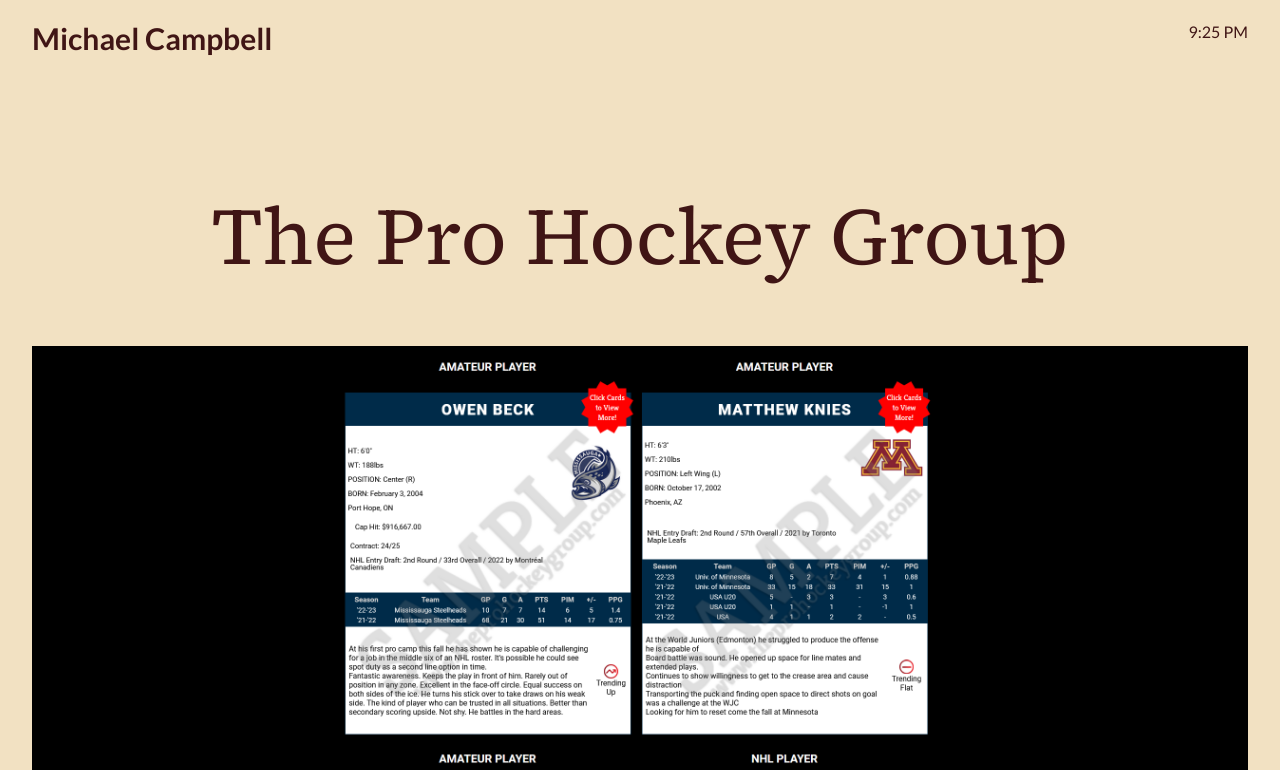
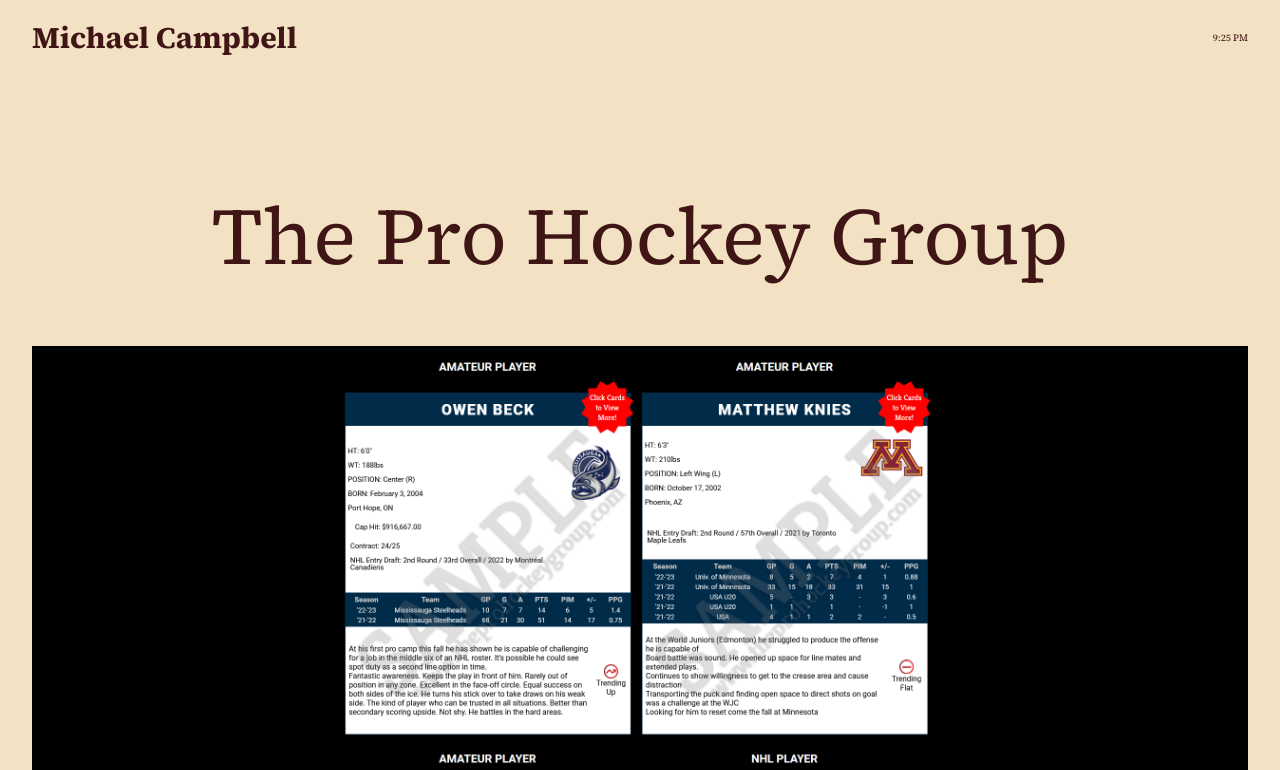
Before and after one commit to soupy96/march-port-2024, a React (Vite) app: page /hockey in a window 1280 px wide. Shown: the top 770 px of the page. Built offline with nearby package versions, Linux system fonts and the light colour scheme.

Commit message:
finished adding the final spacing and fonts

```diff
--- a/src/assets/css/index.css
+++ b/src/assets/css/index.css
@@ -17,15 +17,6 @@
   font-family: 'Lato', sans-serif;
   background-color: #f2e1c2;
   color: #401515;
-}
-
-.marquee {
-  font-size: 4vw;
-  background-color: #f2e1c2;
-  color: #f27830;
-  font-style: italic;
-  text-transform: uppercase;
-  font-family: 'Bebas Neue', sans-serif;
 }
 
 .projectbox {
@@ -48,12 +39,14 @@
   flex-direction: column-reverse;
   align-items: center;
   border-radius: 0px;
-  transition: filter 0.5s, border-radius 0.5s;
+  transition: filter 0.5s, border-radius 0.5s, font-size 0.5s;
   margin: 30px 0px;
+  font-size: 1vw;
 }
 
 .card:hover {
-  border-radius: 15px;
+  border-radius: 30px;
+  font-size: 1.15vw;
 }
 
 .card-page {
@@ -62,7 +55,6 @@
   display: flex;
   flex-direction: column-reverse;
   align-items: center;
-  border-radius: 0px;
   border-radius: 0px;
   transition: filter 0.5s, border-radius 0.5s;
   margin: 30px 0px;
@@ -128,6 +120,15 @@
   background-repeat: no-repeat;
 }
 
+.marquee {
+  font-size: 4vw;
+  background-color: #f2e1c2;
+  color: #f27830;
+  font-style: italic;
+  text-transform: uppercase;
+  font-family: 'Bebas Neue', sans-serif;
+}
+
 @media only screen and (max-width: 768px) {
   .projectbox {
     display: flex;
--- a/src/components/Body.jsx
+++ b/src/components/Body.jsx
@@ -80,9 +80,10 @@
 
 const NumberSide = styled.div`
   width: 40%;
-  font-size: 20vw;
+  font-size: 30vw;
   display: flex;
   justify-content: space-evenly;
+  font-family: 'Bebas Neue', sans-serif;
 
   @media only screen and (max-width: 768px) {
     display: none;
@@ -90,7 +91,7 @@
 
   p {
     position: sticky;
-    line-height: 450px;
+    line-height: 33vw;
     top: 0;
     overflow: hidden;
   }
@@ -109,25 +110,31 @@
 `;
 
 const SingleBody = styled.div`
-  height: 550px;
+  height: 35vw;
   border-top: 1px solid #401515;
   display: flex;
   justify-content: space-between;
 `;
 
 const Info = styled.div`
-  width: 70%;
+  width: 80%;
   font-size: 1vw;
 
   h2 {
-    font-size: 4vw;
-    margin-bottom: 20px;
+    font-size: 6vw;
+  }
+
+  p {
+    font-size: 1.25vw;
   }
 `;
 
 const Number = styled.div`
   width: 5%;
   text-align: right;
+  font-size: 1vw;
+  font-family: 'Source Serif 4', serif;
+  margin-top: 2vw;
 `;
 
 export default Body;
--- a/src/components/Footer.jsx
+++ b/src/components/Footer.jsx
@@ -95,6 +95,12 @@
   width: 35px;
   filter: invert(99%) sepia(3%) saturate(3199%) hue-rotate(319deg)
     brightness(99%) contrast(93%);
+  transform: translateY(0px);
+  transition: transform 0.5s;
+
+  &:hover {
+    transform: translateY(-5px);
+  }
 `;
 
 export default Footer;
--- a/src/components/Hero.jsx
+++ b/src/components/Hero.jsx
@@ -22,7 +22,7 @@
   left: 0;
   right: 0;
   top: 76px;
-  height: 100vh;
+  height: calc(100vh - 76px);
   display: flex;
   flex-direction: column;
   justify-content: center;
@@ -30,8 +30,10 @@
 
 const HeroOneLiner = styled.h2`
   font-size: 4vw;
-  width: 40%;
-  margin-left: 10%;
+  width: 60%;
+  margin-left: 4vw;
+  font-family: 'Source Serif 4', serif;
+  font-weight: bold;
 `;
 
 export default Hero;
--- a/src/components/Nav.jsx
+++ b/src/components/Nav.jsx
@@ -11,9 +11,11 @@
 
   return (
     <NavBox>
-      <h1 className='text-3xl font-bold '>
-        <Link to='/'>Michael Campbell </Link>
-      </h1>
+      <ViewMoreProjects>
+        <h1 className='text-3xl font-bold '>
+          <Link to='/'>Michael Campbell </Link>
+        </h1>
+      </ViewMoreProjects>
       <p>
         {dateState.toLocaleString('en-US', {
           hour: 'numeric',
@@ -28,7 +30,26 @@
 const NavBox = styled.div`
   display: flex;
   justify-content: space-between;
+  align-items: center;
   padding: 20px 0px;
+  font-family: 'Source Serif 4', serif;
+  /* font-family: 'Bebas Neue', sans-serif; */
+
+  p {
+    font-size: 0.75vw;
+  }
+`;
+
+const ViewMoreProjects = styled.div`
+  a {
+    color: inherit;
+    text-decoration: underline 0.15em rgba(242, 120, 48, 0);
+    transition: text-decoration-color 300ms;
+  }
+
+  a:hover {
+    text-decoration-color: rgba(242, 120, 48, 1);
+  }
 `;
 
 export default Nav;
--- a/src/components/ProjectSection.jsx
+++ b/src/components/ProjectSection.jsx
@@ -39,6 +39,7 @@
 
 const MainProjectBox = styled.div`
   margin-bottom: 150px;
+  margin-top: 100px;
 `;
 
 const Info = styled.div`
@@ -49,7 +50,6 @@
   display: flex;
   justify-content: space-between;
   align-items: center;
-  font-size: 1vw;
 `;
 
 const DotBox = styled.span`
```
